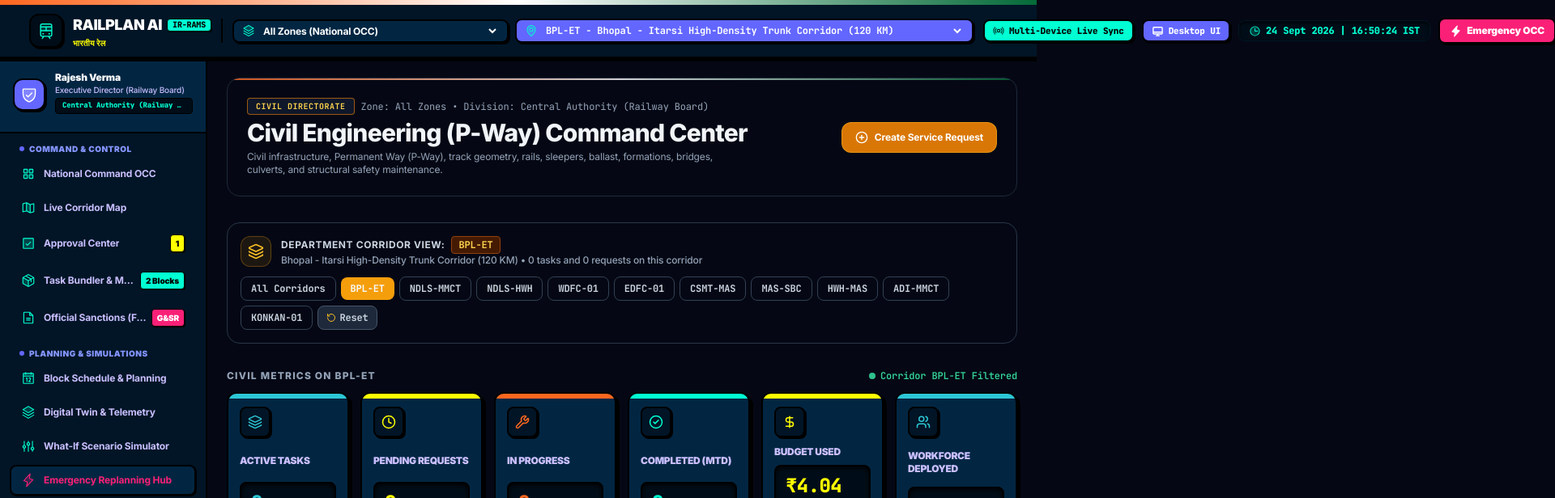
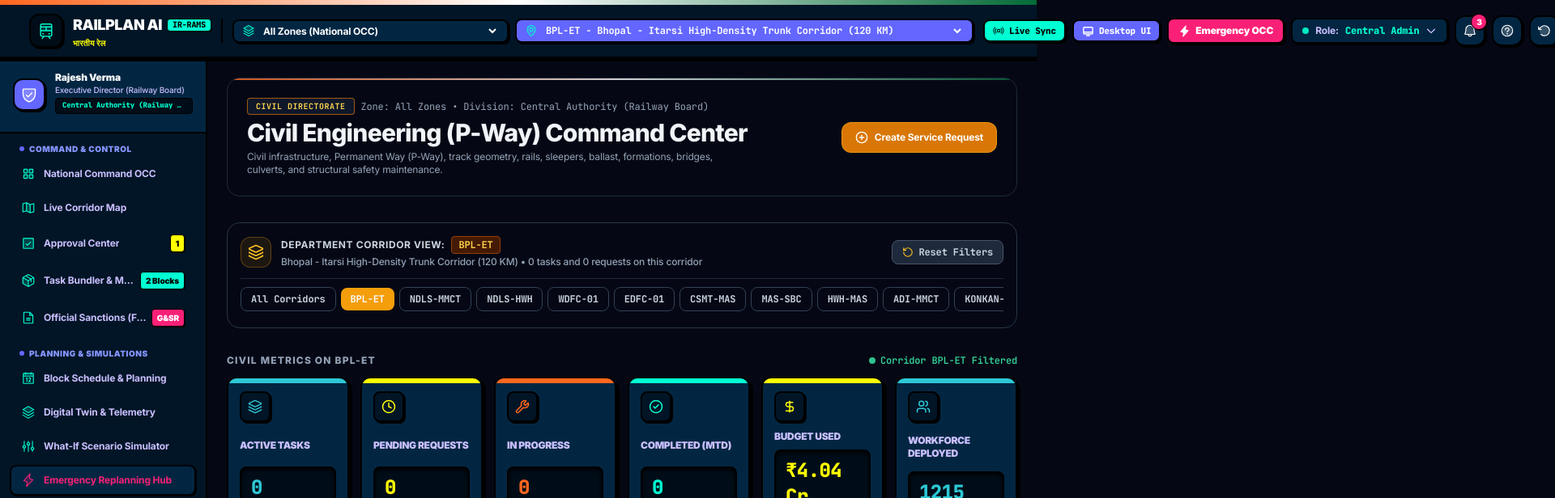
Before and after one commit to rudra12-debug/RailPlan-AI, a Next.js app in the folder frontend/: page /department/dashboard in a window 1280 px wide. Shown: the top 616 px of the page at 81% size, 1920 px wide, since content can reach past the window. Built offline with nearby package versions, Linux system fonts and the light colour scheme.

Commit message:
fix(ui): resolve corridor selector overlap, text squishing, and header overflow

```diff
--- a/frontend/src/app/central/approvals/page.tsx
+++ b/frontend/src/app/central/approvals/page.tsx
@@ -88,7 +88,8 @@ export default function ApprovalCenterPage() {
       </div>
 
       {/* Quick Corridor Selection Bar */}
-      <div className="p-4 rounded-xl bg-[#061526]/90 backdrop-blur-md border border-slate-800/80 shadow-2xl flex flex-wrap items-center justify-between gap-3">
+      <div className="p-4 rounded-xl bg-[#061526]/90 backdrop-blur-md border border-slate-800/80 shadow-2xl space-y-2.5">
+        <div className="flex items-center justify-between">
           <div className="flex items-center space-x-2">
             <span className="text-xs font-bold text-slate-300 uppercase tracking-wider">
               {isCorridorFiltered ? "Approvals Corridor Filter:" : "Filter Approvals by Corridor:"}
@@ -99,11 +100,20 @@ export default function ApprovalCenterPage() {
               </span>
             )}
           </div>
-
-        <div className="flex flex-wrap items-center gap-1.5">
+          {isCorridorFiltered && (
             <button
               onClick={() => setSelectedCorridorId("ALL")}
-            className={`px-3 py-1 rounded-lg text-xs font-bold font-mono transition ${
+              className="text-xs text-rose-400 hover:text-rose-300 font-mono font-bold cursor-pointer"
+            >
+              Reset Filter
+            </button>
+          )}
+        </div>
+
+        <div className="pt-2 border-t border-slate-800/80 flex items-center gap-1.5 overflow-x-auto pb-1 touch-pan-x no-scrollbar">
+          <button
+            onClick={() => setSelectedCorridorId("ALL")}
+            className={`px-3 py-1 rounded-lg text-xs font-bold font-mono transition shrink-0 cursor-pointer ${
               selectedCorridorId === "ALL"
                 ? "bg-cyan-500 text-[#030914] shadow-[0_0_12px_rgba(0,242,254,0.35)] font-black"
                 : "bg-[#030914] border border-slate-800 text-slate-300 hover:border-slate-700 hover:text-white"
@@ -118,7 +128,7 @@ export default function ApprovalCenterPage() {
               <button
                 key={c.id}
                 onClick={() => setSelectedCorridorId(c.id)}
-                className={`px-3 py-1 rounded-lg text-xs font-bold font-mono transition ${
+                className={`px-3 py-1 rounded-lg text-xs font-bold font-mono transition shrink-0 cursor-pointer ${
                   selectedCorridorId === c.id
                     ? "bg-cyan-500 text-[#030914] shadow-[0_0_12px_rgba(0,242,254,0.35)] font-black"
                     : "bg-[#030914] border border-slate-800 text-slate-300 hover:border-slate-700 hover:text-white"
--- a/frontend/src/app/central/page.tsx
+++ b/frontend/src/app/central/page.tsx
@@ -129,7 +129,9 @@ export default function CentralCommandPage() {
       </div>
 
       {/* Corridor & Zone Filter Console Strip */}
-      <div className="p-3.5 sm:p-4 rounded-xl bg-[#022642] border-2 border-black shadow-[4px_4px_0_#000000] flex flex-col md:flex-row items-start md:items-center justify-between gap-3">
+      <div className="p-3.5 sm:p-4 rounded-xl bg-[#022642] border-2 border-black shadow-[4px_4px_0_#000000] space-y-3">
+        {/* Tier 1: Corridor Status and Details */}
+        <div className="flex flex-col sm:flex-row sm:items-center justify-between gap-2.5">
           <div className="flex items-center space-x-2.5 sm:space-x-3 min-w-0">
             <div className="p-2 sm:p-2.5 rounded-xl bg-[#000D18] border-2 border-black shadow-[2px_2px_0_#000000] text-[#00FFD2] shrink-0">
               <Train size={20} weight="duotone" />
@@ -159,11 +161,26 @@ export default function CentralCommandPage() {
             </div>
           </div>
 
-        {/* Quick Corridor Selection Rocker Switch Pills (Horizontally Scrollable on Mobile) */}
-        <div className="flex items-center gap-2 overflow-x-auto no-scrollbar w-full md:w-auto py-1 shrink-0">
+          {(isCorridorFiltered || isZoneFiltered) && (
+            <button
+              onClick={() => {
+                setSelectedZone("All Zones (National OCC)");
+                setSelectedCorridorId("ALL");
+              }}
+              title="Reset All Filters"
+              className="px-3 py-1.5 rounded-lg text-xs font-mono font-black bg-[#FF1818] text-white border-2 border-black shadow-[0_3px_0_#000000] hover:brightness-110 active:translate-y-0.5 active:shadow-[0_1px_0_#000000] flex items-center justify-center space-x-1.5 transition cursor-pointer self-start sm:self-auto shrink-0"
+            >
+              <ArrowCounterClockwise size={14} weight="bold" />
+              <span>Reset Filters</span>
+            </button>
+          )}
+        </div>
+
+        {/* Tier 2: Dedicated Full-Width Scrollable Corridor Pills */}
+        <div className="pt-2.5 border-t border-[#011526] flex items-center gap-2 overflow-x-auto pb-1 touch-pan-x no-scrollbar">
           <button
             onClick={() => setSelectedCorridorId("ALL")}
-            className={`px-3 py-1.5 rounded-lg text-xs font-black font-mono transition flex items-center space-x-1.5 border-2 border-black shrink-0 ${
+            className={`px-3 py-1.5 rounded-lg text-xs font-black font-mono transition flex items-center space-x-1.5 border-2 border-black shrink-0 cursor-pointer ${
               selectedCorridorId === "ALL"
                 ? "bg-[#6367FF] text-white shadow-[0_1px_0_#000000] translate-y-0.5"
                 : "bg-[#000D18] text-[#CABFFF] shadow-[0_3px_0_#000000] hover:bg-[#02395D]"
@@ -176,7 +193,7 @@ export default function CentralCommandPage() {
             <button
               key={c.id}
               onClick={() => setSelectedCorridorId(c.id)}
-              className={`px-3 py-1.5 rounded-lg text-xs font-black font-mono transition flex items-center space-x-1.5 border-2 border-black shrink-0 ${
+              className={`px-3 py-1.5 rounded-lg text-xs font-black font-mono transition flex items-center space-x-1.5 border-2 border-black shrink-0 cursor-pointer ${
                 selectedCorridorId === c.id
                   ? "bg-[#6367FF] text-white shadow-[0_1px_0_#000000] translate-y-0.5"
                   : "bg-[#000D18] text-[#CABFFF] shadow-[0_3px_0_#000000] hover:bg-[#02395D]"
@@ -185,20 +202,6 @@ export default function CentralCommandPage() {
               <span>{c.id}</span>
             </button>
           ))}
-
-          {(isCorridorFiltered || isZoneFiltered) && (
-            <button
-              onClick={() => {
-                setSelectedZone("All Zones (National OCC)");
-                setSelectedCorridorId("ALL");
-              }}
-              title="Reset All Filters"
-              className="px-3 py-1.5 rounded-lg text-xs font-mono font-black bg-[#FF1818] text-white border-2 border-black shadow-[0_3px_0_#000000] hover:brightness-110 active:translate-y-0.5 active:shadow-[0_1px_0_#000000] flex items-center space-x-1 transition cursor-pointer shrink-0"
-            >
-              <ArrowCounterClockwise size={14} weight="bold" />
-              <span>Reset</span>
-            </button>
-          )}
         </div>
       </div>
 
--- a/frontend/src/app/central/sanctions/page.tsx
+++ b/frontend/src/app/central/sanctions/page.tsx
@@ -83,12 +83,12 @@ export default function OfficialSanctionsPage() {
           />
         </div>
 
-        <div className="flex items-center space-x-2 w-full sm:w-auto overflow-x-auto">
+        <div className="flex items-center space-x-2 w-full sm:w-auto overflow-x-auto pb-1 touch-pan-x no-scrollbar">
           {["ALL", "FORM T/806 (Block Sanction)", "FORM T/409 (Caution TSR)", "FORM T/1518 (Fitness)"].map((t) => (
             <button
               key={t}
               onClick={() => setFilterType(t)}
-              className={`px-3 py-1.5 rounded-lg text-xs font-bold transition whitespace-nowrap ${
+              className={`px-3 py-1.5 rounded-lg text-xs font-bold transition whitespace-nowrap shrink-0 cursor-pointer ${
                 filterType === t
                   ? "bg-amber-400 text-[#030914] shadow-[0_0_12px_rgba(245,158,11,0.35)] font-extrabold"
                   : "bg-[#030914] text-slate-400 hover:text-slate-200 border border-slate-800"
--- a/frontend/src/app/department/dashboard/page.tsx
+++ b/frontend/src/app/department/dashboard/page.tsx
@@ -121,13 +121,14 @@ export default function DepartmentDashboardPage() {
       </div>
 
       {/* Corridor & Zone Filter Quick Bar */}
-      <div className="p-4 rounded-2xl bg-navy-900/90 border border-slate-700/80 shadow-gov flex flex-wrap items-center justify-between gap-3">
-        <div className="flex items-center space-x-3">
+      <div className="p-4 rounded-2xl bg-navy-900/90 border border-slate-700/80 shadow-gov space-y-3">
+        <div className="flex flex-col sm:flex-row sm:items-center justify-between gap-3">
+          <div className="flex items-center space-x-3 min-w-0">
             <div className="p-2 rounded-xl bg-amber-500/10 border border-amber-500/30 text-amber-400 shrink-0">
               <Layers className="w-5 h-5" />
             </div>
-          <div>
-            <div className="flex items-center space-x-2">
+            <div className="min-w-0">
+              <div className="flex flex-wrap items-center gap-2">
                 <span className="text-xs font-bold uppercase tracking-wider text-slate-300">
                   {isCorridorFiltered ? "Department Corridor View:" : isZoneFiltered ? "Department Zone View:" : "Department Filter (All Corridors):"}
                 </span>
@@ -141,7 +142,7 @@ export default function DepartmentDashboardPage() {
                   </span>
                 ) : null}
               </div>
-            <p className="text-xs text-slate-400 font-medium">
+              <p className="text-xs text-slate-400 font-medium mt-0.5 line-clamp-1 sm:line-clamp-none">
                 {selectedCorridor
                   ? `${selectedCorridor.name} • ${deptTasks.length} tasks and ${deptRequests.length} requests on this corridor`
                   : isZoneFiltered
@@ -151,11 +152,26 @@ export default function DepartmentDashboardPage() {
             </div>
           </div>
 
-        {/* Quick Corridor Selection Pills */}
-        <div className="flex flex-wrap items-center gap-1.5">
+          {(isCorridorFiltered || isZoneFiltered) && (
+            <button
+              onClick={() => {
+                setSelectedZone("All Zones (National OCC)");
+                setSelectedCorridorId("ALL");
+              }}
+              title="Reset All Filters"
+              className="px-3 py-1.5 rounded-lg text-xs font-mono font-bold bg-slate-800 hover:bg-slate-700 text-slate-300 border border-slate-600 flex items-center space-x-1.5 transition self-start sm:self-auto shrink-0 cursor-pointer"
+            >
+              <RotateCcw className="w-3.5 h-3.5 text-amber-400" />
+              <span>Reset Filters</span>
+            </button>
+          )}
+        </div>
+
+        {/* Quick Corridor Selection Pills (Horizontally scrollable) */}
+        <div className="pt-2.5 border-t border-slate-800 flex items-center gap-1.5 overflow-x-auto pb-1 touch-pan-x no-scrollbar">
           <button
             onClick={() => setSelectedCorridorId("ALL")}
-            className={`px-3 py-1.5 rounded-lg text-xs font-bold font-mono transition flex items-center space-x-1.5 ${
+            className={`px-3 py-1.5 rounded-lg text-xs font-bold font-mono transition flex items-center space-x-1.5 shrink-0 cursor-pointer ${
               selectedCorridorId === "ALL"
                 ? "bg-amber-500 text-navy-950 shadow-sm font-black"
                 : "bg-navy-950 border border-slate-700 text-slate-300 hover:border-slate-500"
@@ -168,7 +184,7 @@ export default function DepartmentDashboardPage() {
             <button
               key={c.id}
               onClick={() => setSelectedCorridorId(c.id)}
-              className={`px-3 py-1.5 rounded-lg text-xs font-bold font-mono transition flex items-center space-x-1.5 ${
+              className={`px-3 py-1.5 rounded-lg text-xs font-bold font-mono transition flex items-center space-x-1.5 shrink-0 cursor-pointer ${
                 selectedCorridorId === c.id
                   ? "bg-amber-500 text-navy-950 shadow-sm font-black"
                   : "bg-navy-950 border border-slate-700 text-slate-300 hover:border-slate-500"
@@ -177,20 +193,6 @@ export default function DepartmentDashboardPage() {
               <span>{c.id}</span>
             </button>
           ))}
-
-          {(isCorridorFiltered || isZoneFiltered) && (
-            <button
-              onClick={() => {
-                setSelectedZone("All Zones (National OCC)");
-                setSelectedCorridorId("ALL");
-              }}
-              title="Reset All Filters"
-              className="px-2.5 py-1.5 rounded-lg text-xs font-mono font-bold bg-slate-800 hover:bg-slate-700 text-slate-300 border border-slate-600 flex items-center space-x-1 transition"
-            >
-              <RotateCcw className="w-3 h-3 text-amber-400" />
-              <span className="hidden sm:inline">Reset</span>
-            </button>
-          )}
         </div>
       </div>
 
--- a/frontend/src/components/common/Header.tsx
+++ b/frontend/src/components/common/Header.tsx
@@ -141,7 +141,7 @@ export const Header: React.FC = () => {
             </Link>
 
             {/* Zone & Corridor Selectors */}
-            <div className="hidden md:flex items-center space-x-2 pl-3 border-l-2 border-black shrink-0">
+            <div className="hidden xl:flex items-center space-x-2 pl-3 border-l-2 border-black shrink-0">
               <div className={`flex items-center space-x-1.5 rounded-lg px-2.5 py-1 text-xs border-2 border-black shadow-[2px_2px_0_#000000] ${
                 !selectedZone.startsWith("All")
                   ? "bg-[#6367FF] text-white"
@@ -188,24 +188,24 @@ export const Header: React.FC = () => {
           </div>
 
           {/* Right: Actions, Live Clock, Notifications, User */}
-          <div className="flex items-center space-x-2.5 shrink-0">
+          <div className="flex items-center space-x-1.5 sm:space-x-2 shrink-0">
             {/* Live Multi-Device Sync Indicator */}
             <div
-              className={`hidden sm:flex items-center space-x-1.5 px-2.5 py-1 rounded-lg border-2 border-black shadow-[2px_2px_0_#000000] text-[11px] font-mono font-black ${
+              className={`hidden sm:flex items-center space-x-1.5 px-2 sm:px-2.5 py-1 rounded-lg border-2 border-black shadow-[2px_2px_0_#000000] text-[10px] sm:text-[11px] font-mono font-black shrink-0 ${
                 serverSyncConnected
                   ? "bg-[#00FFD2] text-black"
                   : "bg-[#FF1818] text-white"
               }`}
               title="Real-Time Central Server State Synchronization"
             >
-              <Broadcast size={15} weight="duotone" className="w-3.5 h-3.5" />
-              <span className="hidden md:inline">{serverSyncConnected ? "Multi-Device Live Sync" : "Sync Reconnecting"}</span>
+              <Broadcast size={15} weight="duotone" className="w-3.5 h-3.5 shrink-0" />
+              <span className="hidden xl:inline">{serverSyncConnected ? "Live Sync" : "Sync Reconnecting"}</span>
             </div>
 
             {/* Device Mode Switcher (Detects device type & allows instant 1-click toggle) */}
             <button
               onClick={toggleDeviceMode}
-              className={`flex items-center space-x-1 sm:space-x-1.5 px-2 sm:px-2.5 py-1 rounded-lg border-2 border-black shadow-[2px_2px_0_#000000] text-[10px] sm:text-[11px] font-mono font-black transition cursor-pointer ${
+              className={`flex items-center space-x-1 sm:space-x-1.5 px-2 sm:px-2.5 py-1 rounded-lg border-2 border-black shadow-[2px_2px_0_#000000] text-[10px] sm:text-[11px] font-mono font-black transition cursor-pointer shrink-0 ${
                 isMobile
                   ? "bg-[#FFFF00] text-black hover:bg-[#FFE600]"
                   : "bg-[#6367FF] text-white hover:bg-[#5256FF]"
@@ -226,7 +226,7 @@ export const Header: React.FC = () => {
             </button>
 
             {/* Live IST Clock (Sunken Black LED Readout) */}
-            <div className="hidden lg:flex items-center space-x-1.5 px-3 py-1 rounded-lg bg-[#000D18] border border-[#011526] text-[#00FFD2] text-xs font-mono font-black shadow-[inset_0_2px_4px_rgba(0,0,0,0.8)]">
+            <div className="hidden 2xl:flex items-center space-x-1.5 px-3 py-1 rounded-lg bg-[#000D18] border border-[#011526] text-[#00FFD2] text-xs font-mono font-black shadow-[inset_0_2px_4px_rgba(0,0,0,0.8)] shrink-0">
               <Clock size={15} weight="duotone" className="text-[#00FFD2] shrink-0" />
               <span>{currentTime || "Live Synchronized"}</span>
             </div>
@@ -235,10 +235,10 @@ export const Header: React.FC = () => {
             {isCentralAdmin && (
               <button
                 onClick={() => setIsEmergencyOpen(true)}
-                className="hidden md:flex items-center space-x-1.5 px-3 py-1.5 rounded-lg bg-[#FB2077] hover:brightness-110 border-2 border-black text-white text-xs font-black shadow-[2px_2px_0_#000000] active:translate-y-0.5 active:shadow-none transition"
+                className="hidden xl:flex items-center space-x-1.5 px-3 py-1.5 rounded-lg bg-[#FB2077] hover:brightness-110 border-2 border-black text-white text-xs font-black shadow-[2px_2px_0_#000000] active:translate-y-0.5 active:shadow-none transition shrink-0 cursor-pointer"
                 title="Trigger Emergency Line Block Replanning"
               >
-                <Lightning size={15} weight="fill" className="text-white" />
+                <Lightning size={15} weight="fill" className="text-white shrink-0" />
                 <span>Emergency OCC</span>
               </button>
             )}
@@ -250,7 +250,7 @@ export const Header: React.FC = () => {
             <button
               onClick={() => setIsNotifOpen(true)}
               aria-label="View Notifications"
-              className="relative p-2 rounded-xl bg-[#022642] hover:bg-[#033358] border-2 border-black shadow-[2px_2px_0_#000000] text-white transition active:translate-y-0.5 active:shadow-none"
+              className="relative p-2 rounded-xl bg-[#022642] hover:bg-[#033358] border-2 border-black shadow-[2px_2px_0_#000000] text-white transition active:translate-y-0.5 active:shadow-none shrink-0 cursor-pointer"
             >
               <Bell size={18} weight="duotone" />
               {unreadNotificationCount > 0 && (
@@ -264,7 +264,7 @@ export const Header: React.FC = () => {
             <button
               onClick={openTour}
               aria-label="Start System Guide Tour"
-              className="hidden sm:flex p-2 rounded-xl bg-[#022642] hover:bg-[#033358] border-2 border-black shadow-[2px_2px_0_#000000] text-white transition active:translate-y-0.5 active:shadow-none cursor-pointer"
+              className="hidden lg:flex p-2 rounded-xl bg-[#022642] hover:bg-[#033358] border-2 border-black shadow-[2px_2px_0_#000000] text-white transition active:translate-y-0.5 active:shadow-none cursor-pointer shrink-0"
               title="System Walkthrough Guide"
             >
               <Question size={18} weight="duotone" />
@@ -274,7 +274,7 @@ export const Header: React.FC = () => {
             <button
               onClick={resetToDemoState}
               aria-label="Reset System Data to Default"
-              className="hidden sm:flex p-2 rounded-xl bg-[#022642] hover:bg-[#033358] border-2 border-black shadow-[2px_2px_0_#000000] text-white transition active:translate-y-0.5 active:shadow-none cursor-pointer"
+              className="hidden lg:flex p-2 rounded-xl bg-[#022642] hover:bg-[#033358] border-2 border-black shadow-[2px_2px_0_#000000] text-white transition active:translate-y-0.5 active:shadow-none cursor-pointer shrink-0"
               title="Reset System Simulation State"
             >
               <ArrowCounterClockwise size={18} weight="duotone" />
@@ -284,7 +284,7 @@ export const Header: React.FC = () => {
             <button
               onClick={handleLogout}
               aria-label="Sign Out"
-              className="p-2 rounded-xl bg-[#FF1818] hover:brightness-110 border-2 border-black shadow-[2px_2px_0_#000000] text-white transition active:translate-y-0.5 active:shadow-none"
+              className="p-2 rounded-xl bg-[#FF1818] hover:brightness-110 border-2 border-black shadow-[2px_2px_0_#000000] text-white transition active:translate-y-0.5 active:shadow-none shrink-0 cursor-pointer"
               title="Sign Out"
             >
               <SignOut size={18} weight="duotone" />
--- a/frontend/src/components/common/QuickRoleSwitcher.tsx
+++ b/frontend/src/components/common/QuickRoleSwitcher.tsx
@@ -22,17 +22,17 @@ export const QuickRoleSwitcher: React.FC = () => {
   };
 
   return (
-    <div className="relative">
+    <div className="relative shrink-0">
       <button
         onClick={() => setIsOpen(!isOpen)}
-        className="flex items-center space-x-2 px-3 py-1.5 rounded-lg bg-[#022642] border-2 border-black shadow-[2px_2px_0_#000000] hover:bg-[#033358] transition-all text-xs font-bold text-white cursor-pointer active:translate-y-0.5 active:shadow-none"
+        className="flex items-center space-x-1.5 sm:space-x-2 px-2 sm:px-3 py-1.5 rounded-lg bg-[#022642] border-2 border-black shadow-[2px_2px_0_#000000] hover:bg-[#033358] transition-all text-xs font-bold text-white cursor-pointer active:translate-y-0.5 active:shadow-none shrink-0"
       >
-        <div className="w-2 h-2 rounded-full bg-[#00FFD2] animate-pulse" />
-        <span className="text-[#CABFFF] hidden sm:inline">Role:</span>
-        <span className="font-mono font-black text-[#00FFD2]">
+        <div className="w-2 h-2 rounded-full bg-[#00FFD2] animate-pulse shrink-0" />
+        <span className="text-[#CABFFF] hidden md:inline">Role:</span>
+        <span className="font-mono font-black text-[#00FFD2] truncate max-w-[90px] sm:max-w-[130px] md:max-w-none">
           {user?.role === "CENTRAL_ADMIN" ? "Central Admin" : user?.departmentName || "Department"}
         </span>
-        <CaretDown size={14} weight="bold" className={`text-[#CABFFF] transition-transform ${isOpen ? "rotate-180" : ""}`} />
+        <CaretDown size={14} weight="bold" className={`text-[#CABFFF] shrink-0 transition-transform ${isOpen ? "rotate-180" : ""}`} />
       </button>
 
       {isOpen && (
```
Lines whose indentation alone changed are shown as unchanged.
